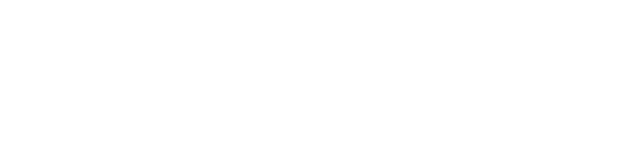
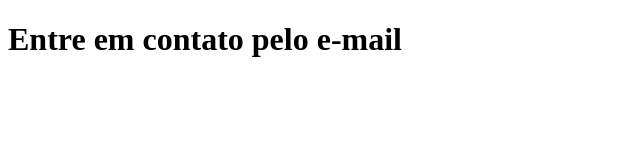
Before and after one commit to tiiandradee2/sistema-de-cadastro, a plain HTML site: page contato.html in a window 1280 px wide. Shown: the whole page, without its empty margins (0-640 px from the left). Drawn offline with Linux system fonts and the light colour scheme.

Commit message:
Adicionando e-mail de contato

```diff
--- a/contato.html
+++ b/contato.html
@@ -7,6 +7,6 @@
     <title>Contato</title>
 </head>
 <body>
-
+    <h1>Entre em contato pelo e-mail</h1>
 </body>
 </html>
```
